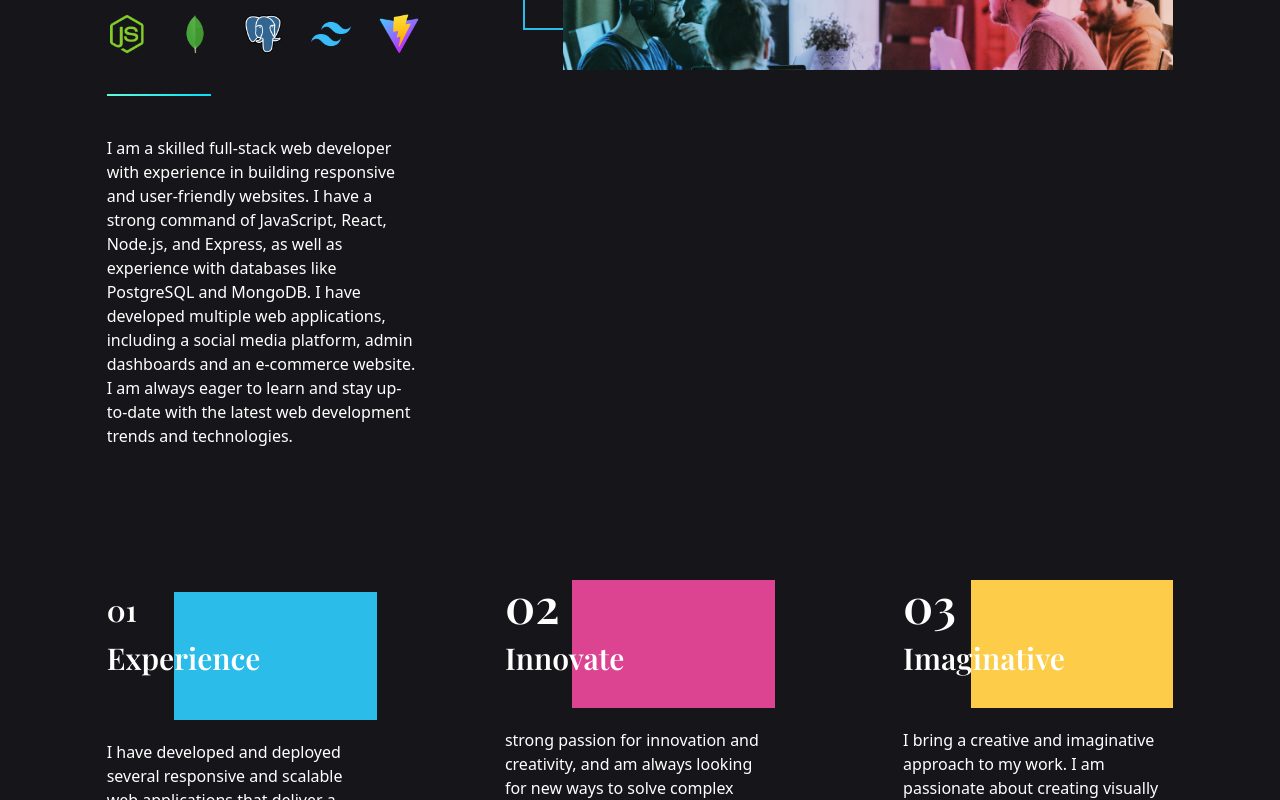
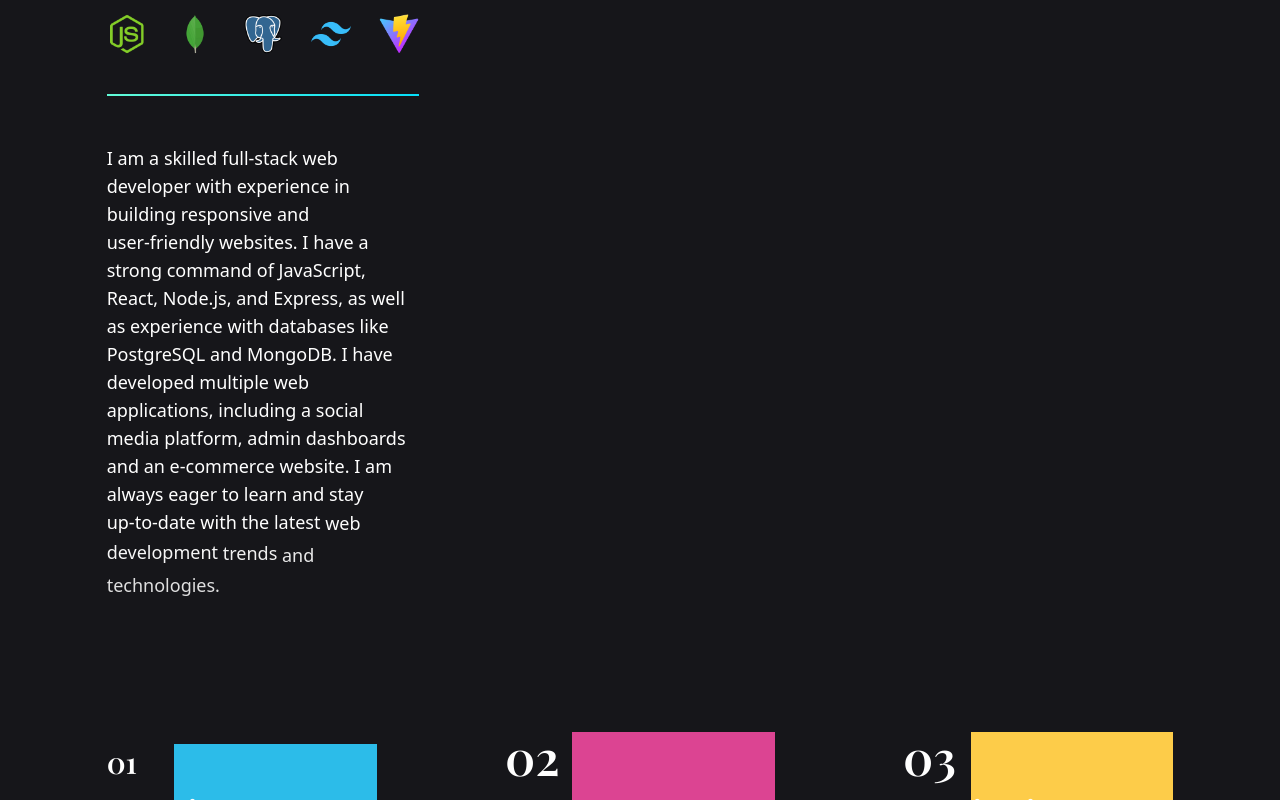
Before and after one commit to andriel300/my-react-portfolio, a React (Vite) app: page / in a window 1280 px wide. Shown: the part 1276-2076 px from the top of the page. Built offline with nearby package versions, Linux system fonts and the light colour scheme.

Commit message:
Update MySkills.jsx
Refining the text content, and improving the layout.

```diff
--- a/src/scenes/MySkills.jsx
+++ b/src/scenes/MySkills.jsx
@@ -3,13 +3,13 @@ import useMediaQuery from "../hooks/useMediaQuery";
 import { motion } from "framer-motion";
 import SkillsIcons from "../components/SkillsIcons";
 import Particles from "../components/Particles";
+import AnimatedText from "../components/AnimatedText";
 
 const MySkills = () => {
   const isDesktop = useMediaQuery("(min-width: 1060px)");
 
   return (
     <section id="skills" className="pt-10 pb-24">
-      <Particles />
       {/* HEADER AND IMAGE SECTION */}
 
       <div className="md:flex md:justify-between md:gap-16 mt-32">
@@ -24,13 +24,14 @@ const MySkills = () => {
             visible: { opacity: 1, x: 0 },
           }}
         >
+          <Particles />
           <p className="font-playfair font-semibold text-4xl mb-5">
             MY <span className="text-orange">SKILLS</span>
           </p>
-          <LineGradient width="w-1/3" />
+          <LineGradient width="w-xl" />
           <SkillsIcons />
-          <LineGradient width="w-1/3" />
-          <p className="mt-10 mb-7">
+          <LineGradient width="w-xl" />
+          {/* <p className="text-xl mt-10 mb-7">
             I am a skilled full-stack web developer with experience in building
             responsive and user-friendly websites. I have a strong command of
             JavaScript, React, Node.js, and Express, as well as experience with
@@ -38,7 +39,12 @@ const MySkills = () => {
             applications, including a social media platform, admin dashboards
             and an e-commerce website. I am always eager to learn and stay
             up-to-date with the latest web development trends and technologies.
-          </p>
+          </p> */}
+          <AnimatedText
+            text="I am a skilled full-stack web developer with experience in building responsive and user-friendly websites. I have a strong command of JavaScript, React, Node.js, and Express, as well as experience with databases like PostgreSQL and MongoDB. I have developed multiple web applications, including a social media platform, admin dashboards and an e-commerce website. I am always eager to learn and stay up-to-date with the latest web development trends and technologies.
+"
+            className="!text-left"
+          />
         </motion.div>
         <div className="mt-16 md:mt-0">
           {isDesktop ? (
```
